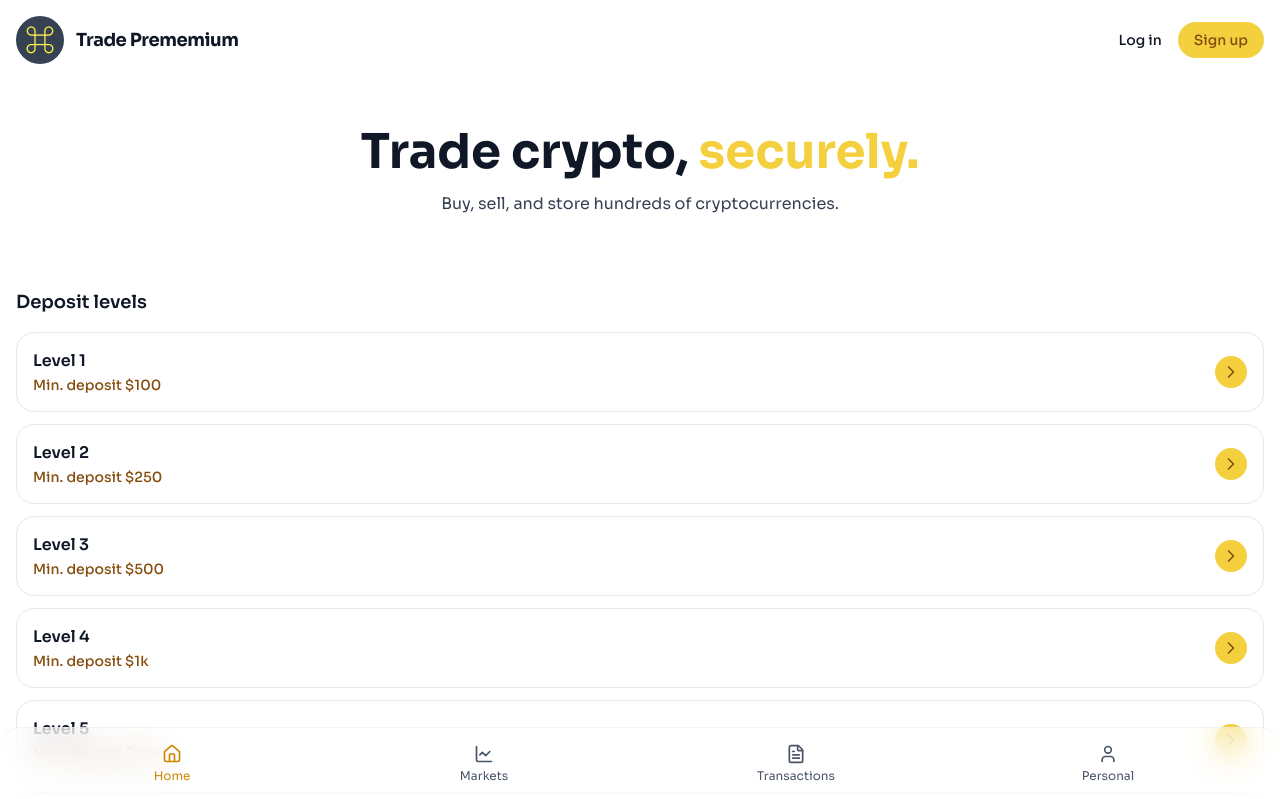
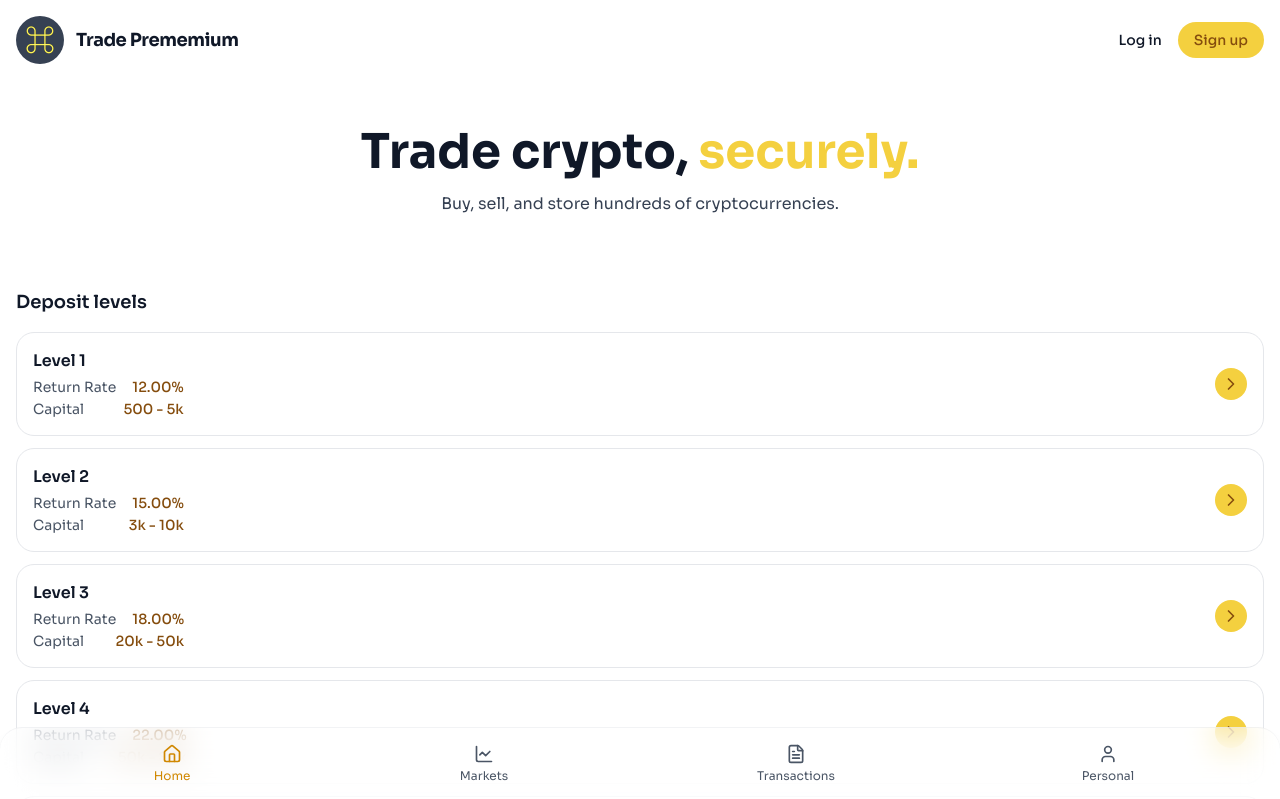
Before and after one commit to YonasWorkneh/trprem, a Next.js app: page / in a window 1280 px wide. Shown: the top 799 px of the page. Built offline with nearby package versions, Linux system fonts and the light colour scheme; no server answers.

Commit message:
feat: update deposit levels configuration to include max deposit and return rate, and enhance deposit page validation and display

```diff
--- a/app/components/home/DepositLevelsList.tsx
+++ b/app/components/home/DepositLevelsList.tsx
@@ -7,24 +7,24 @@ export interface DepositLevel {
   id: string;
   name: string;
   minDeposit: number;
-  description?: string;
+  maxDeposit: number;
+  returnRate: number;
 }
 
 const levels: DepositLevel[] = [
-  { id: "level1", name: "Level 1", minDeposit: 100 },
-  { id: "level2", name: "Level 2", minDeposit: 250 },
-  { id: "level3", name: "Level 3", minDeposit: 500 },
-  { id: "level4", name: "Level 4", minDeposit: 1000 },
-  { id: "level5", name: "Level 5", minDeposit: 2500 },
-  { id: "level6", name: "Level 6", minDeposit: 5000 },
-  { id: "level7", name: "Level 7", minDeposit: 10000 },
+  { id: "level1", name: "Level 1", minDeposit: 500, maxDeposit: 5000, returnRate: 12 },
+  { id: "level2", name: "Level 2", minDeposit: 3000, maxDeposit: 10000, returnRate: 15 },
+  { id: "level3", name: "Level 3", minDeposit: 20000, maxDeposit: 50000, returnRate: 18 },
+  { id: "level4", name: "Level 4", minDeposit: 50000, maxDeposit: 80000, returnRate: 22 },
+  { id: "level5", name: "Level 5", minDeposit: 80000, maxDeposit: 150000, returnRate: 26 },
+  { id: "level6", name: "Level 6", minDeposit: 150000, maxDeposit: 500000, returnRate: 30 },
+  { id: "level7", name: "Level 7", minDeposit: 500000, maxDeposit: 1000000, returnRate: 35 },
 ];
 
-function formatDeposit(amount: number): string {
-  if (amount >= 1000) {
-    return `$${(amount / 1000).toFixed(amount % 1000 === 0 ? 0 : 1)}k`;
-  }
-  return `$${amount}`;
+function formatRange(min: number, max: number): string {
+  const fmt = (n: number) =>
+    n >= 1000 ? `${(n / 1000).toFixed(n % 1000 === 0 ? 0 : 1)}k` : String(n);
+  return `${fmt(min)} - ${fmt(max)}`;
 }
 
 export default function DepositLevelsList() {
@@ -39,11 +39,22 @@ export default function DepositLevelsList() {
               href={`/deposit?level=${level.id}`}
               className="flex items-center justify-between gap-4 p-4 rounded-2xl border border-[var(--theme-border)] bg-[var(--theme-bg-white)] hover:bg-[var(--theme-primary-bg-10)] active:bg-[var(--theme-primary-bg-16)] transition-colors cursor-pointer group"
             >
-              <div className="flex flex-col gap-0.5 min-w-0">
+              <div className="flex flex-col gap-1 min-w-0">
                 <span className="font-semibold text-gray-900">{level.name}</span>
-                <span className="text-sm text-[var(--theme-primary-text)] font-medium">
-                  Min. deposit {formatDeposit(level.minDeposit)}
-                </span>
+                <div className="flex flex-col gap-0.5 text-sm text-gray-600">
+                  <div className="flex justify-between gap-4">
+                    <span>Return Rate</span>
+                    <span className="font-medium text-[var(--theme-primary-text)]">
+                      {level.returnRate.toFixed(2)}%
+                    </span>
+                  </div>
+                  <div className="flex justify-between gap-4">
+                    <span>Capital</span>
+                    <span className="font-medium text-[var(--theme-primary-text)]">
+                      {formatRange(level.minDeposit, level.maxDeposit)}
+                    </span>
+                  </div>
+                </div>
               </div>
               <div className="shrink-0 w-8 h-8 rounded-full bg-[var(--theme-primary)] text-[var(--theme-primary-text)] flex items-center justify-center group-hover:bg-[var(--theme-primary-hover)] transition-colors">
                 <ChevronRight className="w-5 h-5" />
--- a/app/deposit/page.tsx
+++ b/app/deposit/page.tsx
@@ -101,14 +101,17 @@ function generateQRCode(canvas: HTMLCanvasElement, text: string, size: number =
 }
 
 // Level config must match DepositLevelsList on home
-const LEVEL_CONFIG: Record<string, { name: string; minUsd: number }> = {
-  level1: { name: "Level 1", minUsd: 100 },
-  level2: { name: "Level 2", minUsd: 250 },
-  level3: { name: "Level 3", minUsd: 500 },
-  level4: { name: "Level 4", minUsd: 1000 },
-  level5: { name: "Level 5", minUsd: 2500 },
-  level6: { name: "Level 6", minUsd: 5000 },
-  level7: { name: "Level 7", minUsd: 10000 },
+const LEVEL_CONFIG: Record<
+  string,
+  { name: string; minUsd: number; maxUsd: number; returnRate: number }
+> = {
+  level1: { name: "Level 1", minUsd: 500, maxUsd: 5000, returnRate: 12 },
+  level2: { name: "Level 2", minUsd: 3000, maxUsd: 10000, returnRate: 15 },
+  level3: { name: "Level 3", minUsd: 20000, maxUsd: 50000, returnRate: 18 },
+  level4: { name: "Level 4", minUsd: 50000, maxUsd: 80000, returnRate: 22 },
+  level5: { name: "Level 5", minUsd: 80000, maxUsd: 150000, returnRate: 26 },
+  level6: { name: "Level 6", minUsd: 150000, maxUsd: 500000, returnRate: 30 },
+  level7: { name: "Level 7", minUsd: 500000, maxUsd: 1000000, returnRate: 35 },
 };
 
 export default function DepositPage() {
@@ -223,9 +226,19 @@ export default function DepositPage() {
   };
 
   const handleSubmitDeposit = () => {
-    if (level && estimatedUSDT < level.minUsd) {
-      toast.error(`Minimum for ${level.name} level is $${level.minUsd} USDT`);
-      return;
+    if (level) {
+      if (estimatedUSDT < level.minUsd) {
+        toast.error(
+          `Deposit for ${level.name} must be at least $${level.minUsd.toLocaleString()} USDT`
+        );
+        return;
+      }
+      if (estimatedUSDT > level.maxUsd) {
+        toast.error(
+          `Deposit for ${level.name} must be at most $${level.maxUsd.toLocaleString()} USDT`
+        );
+        return;
+      }
     }
     // TODO: Implement deposit submission
     toast.info("Deposit request submission coming soon");
@@ -283,7 +296,9 @@ export default function DepositPage() {
               </div>
               {level && (
                 <span className="inline-flex items-center w-fit px-3 py-1.5 rounded-full text-sm font-medium bg-[var(--theme-primary)] text-[var(--theme-primary-text)]">
-                  Level: {level.name} (min. ${level.minUsd} USDT)
+                  {level.name} · {level.returnRate}% return · $
+                  {level.minUsd.toLocaleString()} - $
+                  {level.maxUsd.toLocaleString()} USDT
                 </span>
               )}
             </div>
@@ -297,7 +312,8 @@ export default function DepositPage() {
                   </label>
                   <span className="text-xs text-gray-500">
                     Min: {minDeposit[selectedCurrency] || 0.01} {selectedCurrency}
-                    {level && ` · Level min: $${level.minUsd} USDT`}
+                    {level &&
+                      ` · Level: $${level.minUsd.toLocaleString()} - $${level.maxUsd.toLocaleString()} USDT (${level.returnRate}% return)`}
                   </span>
                 </div>
                 <div className="grid grid-cols-2 gap-2 items-center bg-gray-100/50 rounded-xl p-4">
@@ -517,7 +533,9 @@ export default function DepositPage() {
                   onClick={handleSubmitDeposit}
                   disabled={
                     !uploadedProof ||
-                    (!!level && estimatedUSDT < level.minUsd)
+                    (!!level &&
+                      (estimatedUSDT < level.minUsd ||
+                        estimatedUSDT > level.maxUsd))
                   }
                   className="w-full bg-[var(--theme-primary)] text-[var(--theme-primary-text)] py-4 rounded-xl font-medium hover:bg-[var(--theme-primary-hover)] transition-colors disabled:opacity-50 disabled:cursor-not-allowed cursor-pointer"
                 >
```
